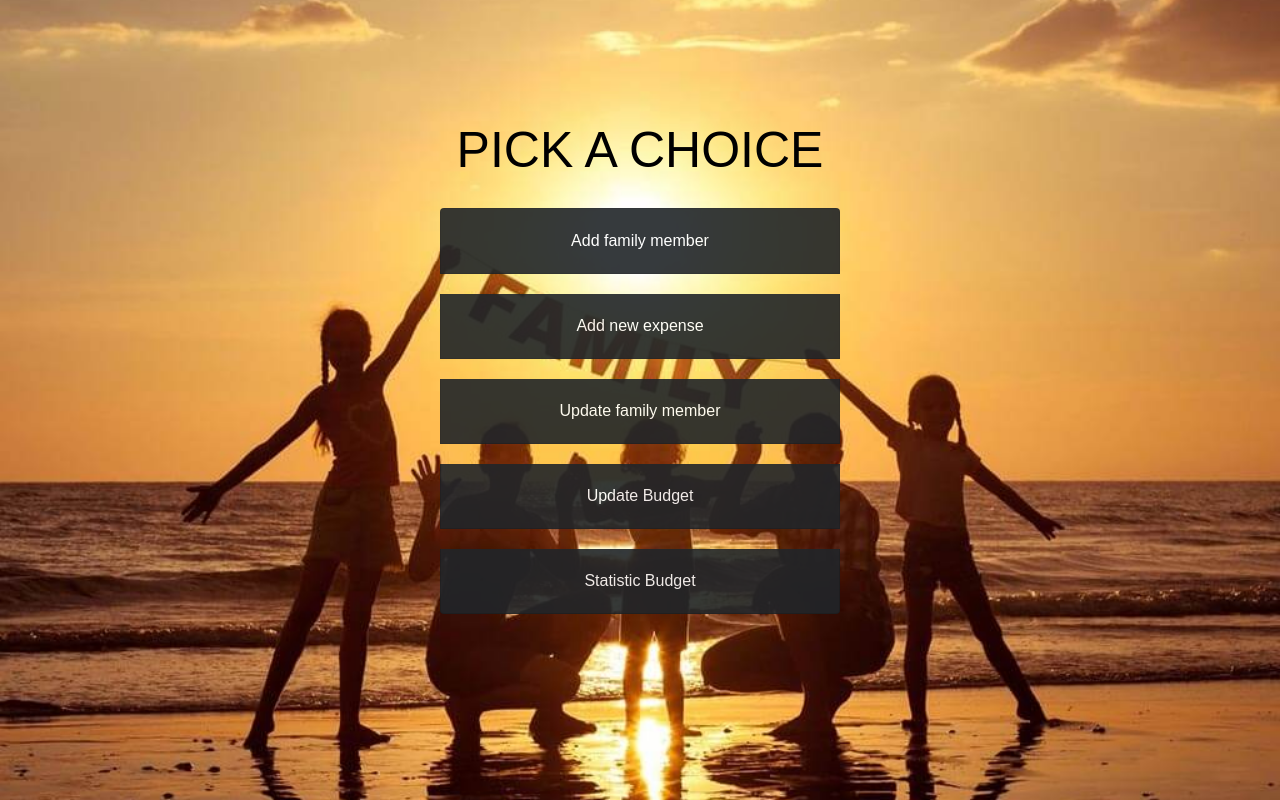
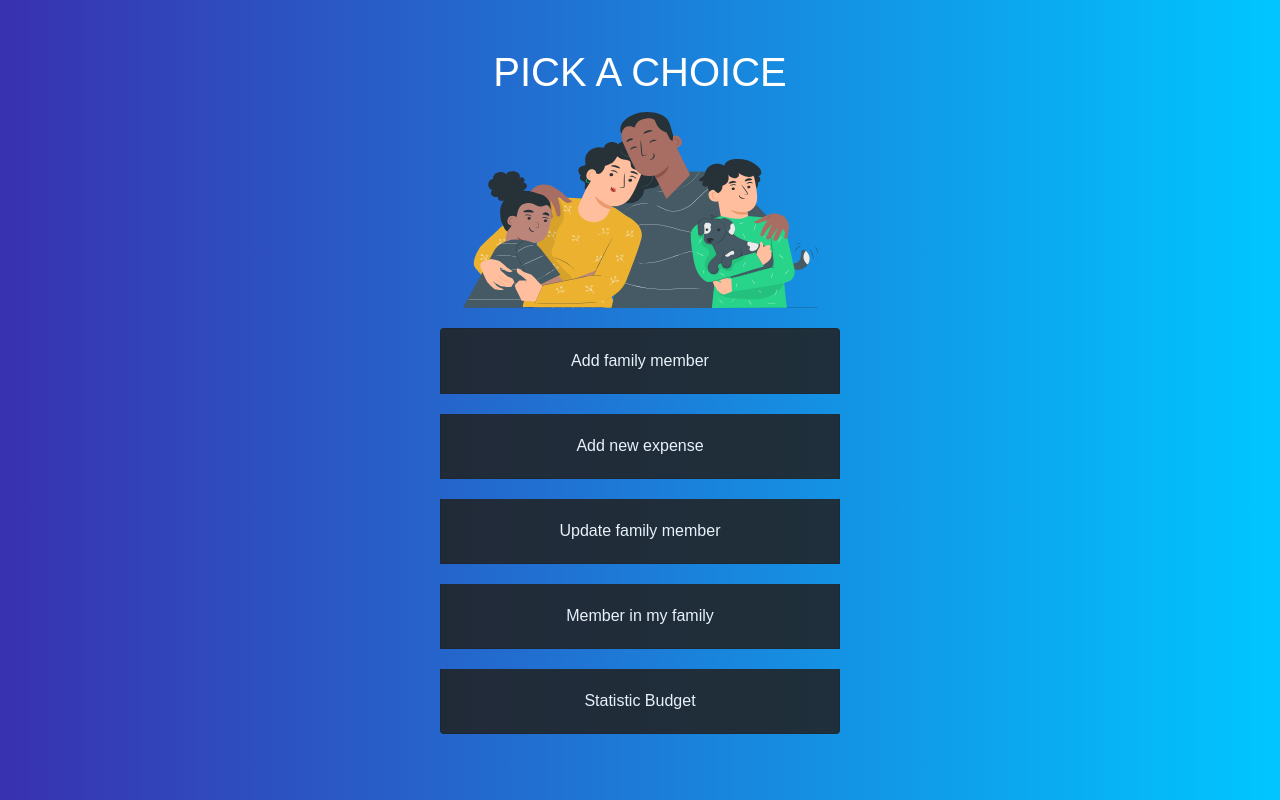
Before and after one commit to mhmdxx5/Smart_Budget, a website: page client/homepage.html in a window 1280 px wide. Drawn offline with nearby package versions, Linux system fonts and the light colour scheme.

Commit message:
homepagedesign

```diff
--- a/client/css/style.css
+++ b/client/css/style.css
@@ -112,9 +112,11 @@ nav{
   color: #495057;
 }
 .homepage{
-  background:url(../images/homeimg.png) no-repeat center ;
+  background: -webkit-linear-gradient(left, #3931af, #00c6ff);
+  color: #fff;
   background-size: cover;
 display: flex;
+
 justify-content: center;
 
 }
@@ -122,12 +124,8 @@ justify-content: center;
   height: 25vh;
   width: 50vh;
   text-align: center;
-  padding-top: 120px;
 }
-.homeh1{
-  font-size: 50px;
-  color:rgb(0, 0, 0)
-}
+
 .list-group>*{
 padding: 20px;
 margin-top: 20px;
--- a/client/homepage.html
+++ b/client/homepage.html
@@ -15,7 +15,10 @@
 <body class="homepage">
     <section>
         <section class="home-menu">
-            <h1 class="homeh1">PICK A CHOICE</h1>
+            <div class="mt-5">
+                <h1 class="mb-3">PICK A CHOICE </h3>
+                <img src="images/family.svg" alt="family" title="family" />
+            </div>
             <div class="list-group ">
                 <a onclick="addfamily()" href="#" id="addfamily" class="bg-dark list-group-item list-group-item-action">
                     Add family member
@@ -27,7 +30,7 @@
                     Update family member
                 </a>
                 <a href="#" class="bg-dark list-group-item list-group-item-action">
-                    Update Budget
+                    Member in my family
                 </a>
                 <a href="#" class="bg-dark list-group-item list-group-item-action">
                     Statistic Budget
```
